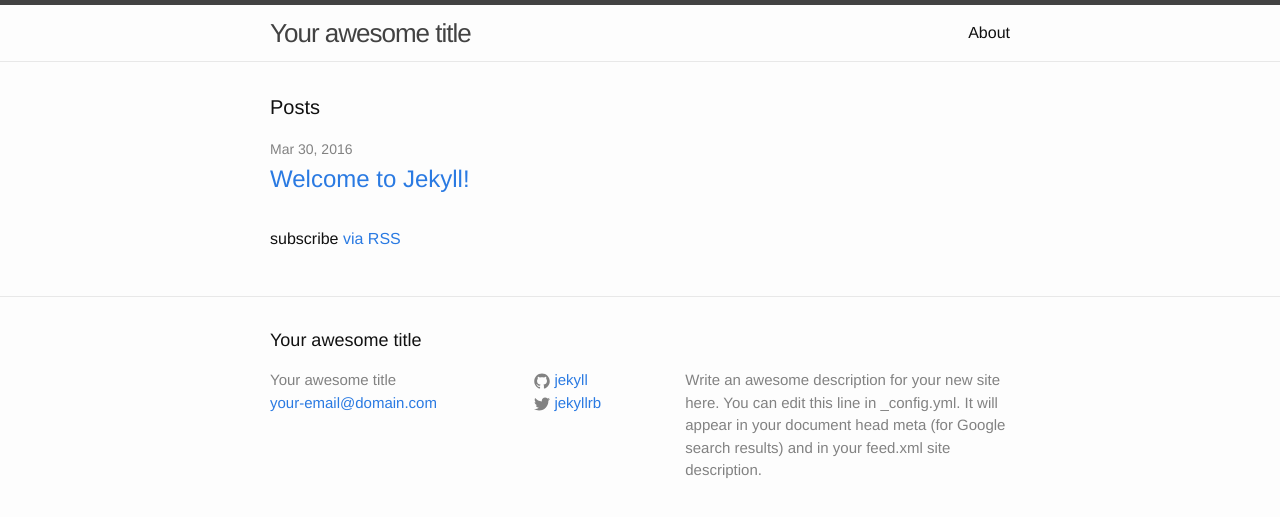
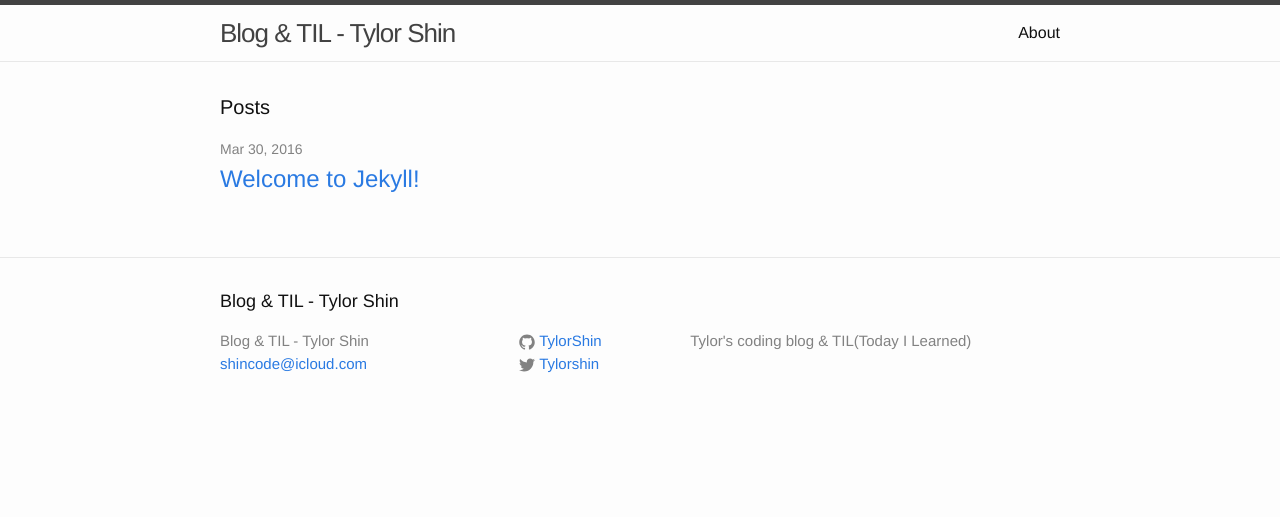
Before and after one commit to TylerShin/TIL, a Jekyll site: the page built from index.html, in a window 1280 px wide. Shown: the top 517 px of the page. Built offline with Jekyll 4.4.1, drawn with Linux system fonts in a browser that asks for light colours.

Commit message:
changed config

```diff
--- a/_config.yml
+++ b/_config.yml
@@ -6,16 +6,14 @@
 # 'jekyll serve'. If you change this file, please restart the server process.
 
 # Site settings
-title: Your awesome title
-email: your-email@domain.com
+title: Blog & TIL - Tylor Shin
+email: shincode@icloud.com
 description: > # this means to ignore newlines until "baseurl:"
-  Write an awesome description for your new site here. You can edit this
-  line in _config.yml. It will appear in your document head meta (for
-  Google search results) and in your feed.xml site description.
+  Tylor's coding blog & TIL(Today I Learned)
 baseurl: "" # the subpath of your site, e.g. /blog
 url: "http://yourdomain.com" # the base hostname & protocol for your site
-twitter_username: jekyllrb
-github_username:  jekyll
+twitter_username: Tylorshin
+github_username:  TylorShin
 
 # Build settings
 markdown: kramdown
--- a/css/main.scss
+++ b/css/main.scss
@@ -2,8 +2,6 @@
 # Only the main Sass file needs front matter (the dashes are enough)
 ---
 @charset "utf-8";
-
-
 
 // Our variables
 $base-font-family: "Helvetica Neue", Helvetica, Arial, sans-serif;
@@ -23,7 +21,7 @@ $grey-color-light: lighten($grey-color, 40%);
 $grey-color-dark:  darken($grey-color, 25%);
 
 // Width of the content area
-$content-width:    800px;
+$content-width:    900px;
 
 $on-palm:          600px;
 $on-laptop:        800px;
--- a/index.html
+++ b/index.html
@@ -18,6 +18,4 @@ layout: default
     {% endfor %}
   </ul>
 
-  <p class="rss-subscribe">subscribe <a href="{{ "/feed.xml" | prepend: site.baseurl }}">via RSS</a></p>
-
 </div>
```
